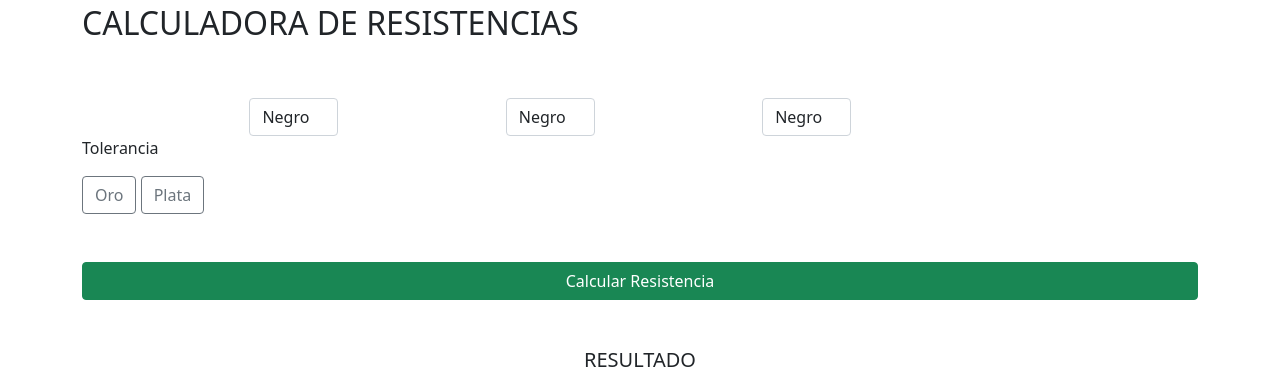
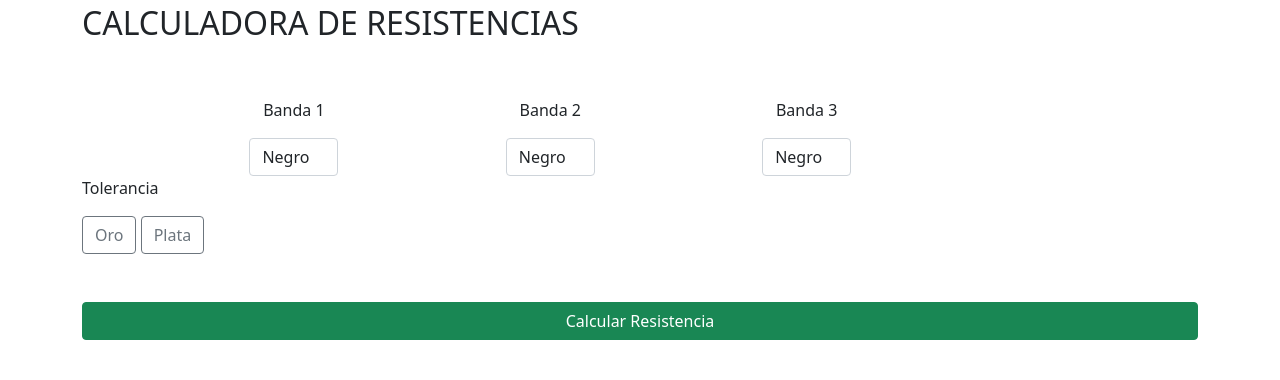
Before and after one commit to IDGS-801-21000401/PracticasParcial1-IDGS801, a Flask app: page /resistencias in a window 1280 px wide. Shown: the part 56-436 px from the top of the page. Run offline with Flask 3, Linux system fonts and the light colour scheme.

Commit message:
12/02/24 ARMC Ejercicio Examen

```diff
--- a/main.py
+++ b/main.py
@@ -65,7 +65,6 @@ def resistencias():
     tolerancia = ""
     resultado = ""
     colores_resistencia = ["Negro", "Café", "Rojo", "Naranja", "Amarillo", "Verde", "Azul", "Violeta", "Gris", "Blanco"]
-
     valores_colores = {"Negro": 0,"Café": 1,"Rojo": 2,"Naranja": 3,"Amarillo": 4,"Verde": 5,"Azul": 6,"Violeta": 7,"Gris": 8,"Blanco": 9,"oro": 0.05, "plata": 0.10}
     multiplicador = {"Negro":1,"Café":10,"Rojo":100,"Naranja":1000,"Amarillo":10000,"Verde":100000,"Azul":1000000,"Violeta":10000000,"Gris":100000000,"Blanco":1000000000}
     min_resistencia = ""
--- a/templates/_macros.html
+++ b/templates/_macros.html
@@ -10,11 +10,3 @@
 <input type="radio" class="btn-check" name="{{ field.name }}" id="{{ field.id }}_plata" value="plata">
 <label class="btn btn-outline-secondary" for="{{ field.id }}_plata">Plata</label>
 {% endmacro %}
-
-{% macro campoResistencia(field, colores) %}
-<label style="text-transform: capitalize;">{{ field.label }}</label>
-<div class="pt-3">
-    <option value="{{ color }}">{{ color }}</option>
-    </select>
-</div>
-{% endmacro %}
--- a/templates/resistencias.html
+++ b/templates/resistencias.html
@@ -8,12 +8,15 @@
 <form action="" method="POST" novalidate class="pt-5">
     <div class="d-flex flex-row" >
         <div class="form-group" style="padding-left: 15%;">
+            <p class="text-center">Banda 1</p>
             {{ form.primerBanda(class="form-control") }}
         </div>
         <div class="form-group" style="padding-left: 15%;">
+            <p class="text-center">Banda 2</p>
             {{ form.segundaBanda(class="form-control") }}
         </div>
         <div class="form-group" style="padding-left: 15%;">
+            <p class="text-center">Banda 3</p>
             {{ form.tercerBanda(class="form-control") }}
         </div>
     </div>
```
